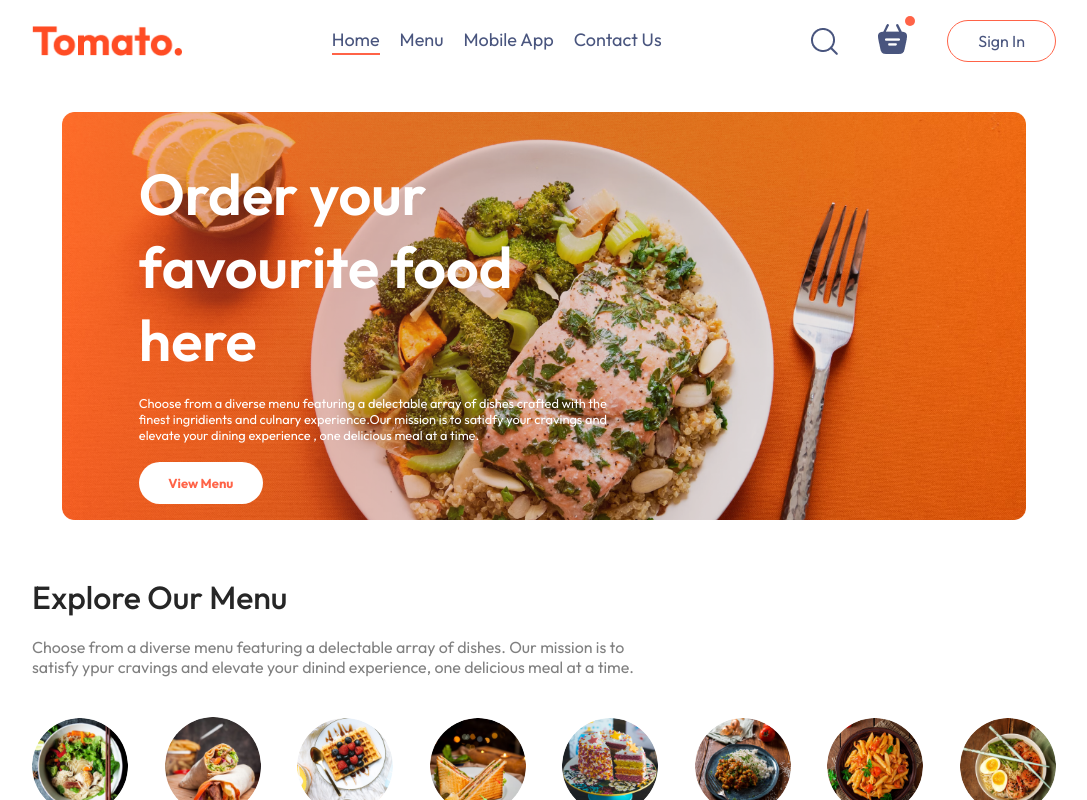
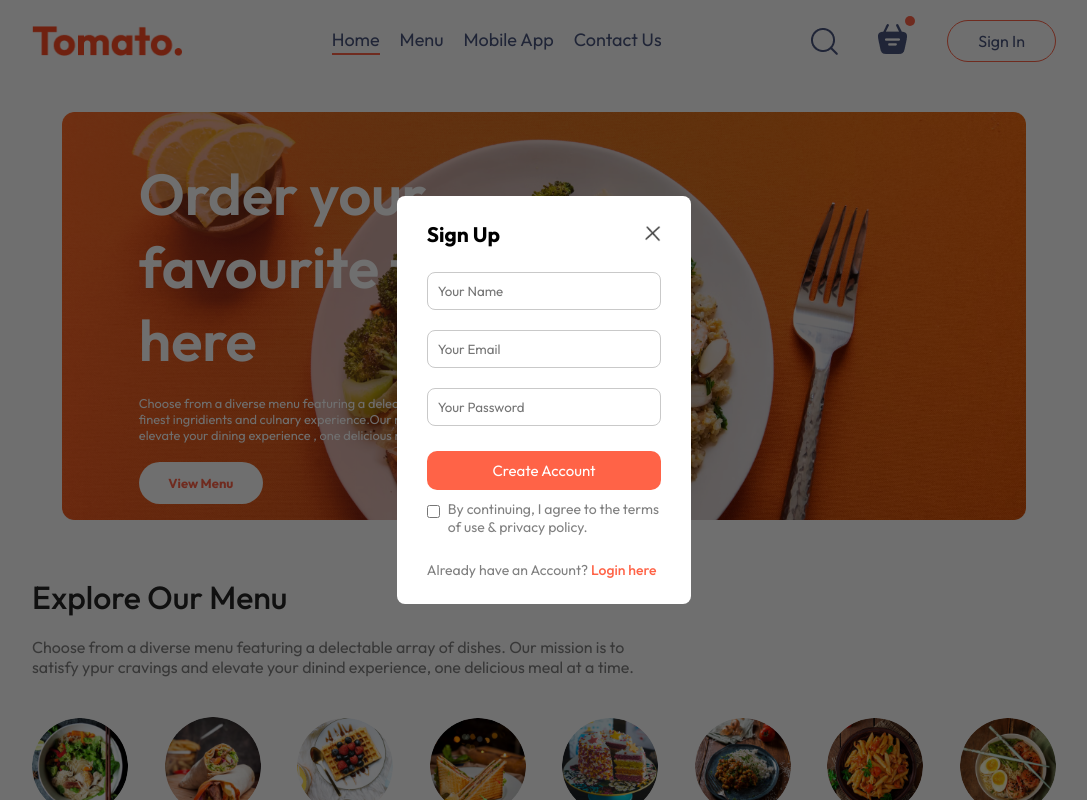
Before and after one commit to usmansajid00/food-app, a React (Vite) app: page / in a window 1280 px wide. Both pictures are taken after a click on the button "Sign In". Shown: the top 800 px of the page, without its empty margins (96-1183 px from the left). Built offline with nearby package versions, Linux system fonts and the light colour scheme.

Commit message:
create login/signup components

```diff
--- a/src/App.jsx
+++ b/src/App.jsx
@@ -1,16 +1,20 @@
 import Navbar from "./components/Navbar/Navbar";
 import Home from "./pages/Home/Home";
 import Cart from "./pages/Cart/Cart";
+import Login from "./components/Login/Login";
 import PlaceOrder from "./pages/PlaceOrder/PlaceOrder";
 import Footer from "./components/Footer/Footer";
 
-import { Route, Routes } from "react-router-dom";
+import { Routes, Route } from "react-router-dom";
+import { useState } from "react";
 
 const App = () => {
+  const [showLogin, setShowLogin] = useState(false);
   return (
     <>
+      {showLogin ? <Login setShowLogin={setShowLogin} /> : <></>}
       <div className="app">
-        <Navbar />
+        <Navbar setShowLogin={setShowLogin} />
         <Routes>
           <Route path="/" element={<Home />} />
           <Route path="/cart" element={<Cart />} />
--- /dev/null
+++ b/src/components/Login/Login.jsx
@@ -0,0 +1,52 @@
+import { useState } from "react";
+import "./login.scss";
+import { assets } from "../../assets/assets";
+
+const Login = ({ setShowLogin }) => {
+  const [currentState, setCurrentState] = useState("Sign Up");
+  return (
+    <div className="login">
+      <form className="login-container">
+        <div className="login-title">
+          <h2>{currentState}</h2>{" "}
+          <img
+            onClick={() => setShowLogin(false)}
+            src={assets.cross_icon}
+            alt=""
+          />
+        </div>
+
+        <div className="login-input">
+          {currentState === "Login" ? (
+            <></>
+          ) : (
+            <input type="text" placeholder="Your Name" required />
+          )}
+
+          <input type="email" placeholder="Your Email" required />
+          <input type="password" placeholder="Your Password" required />
+        </div>
+        <button>
+          {currentState === "Sign Up" ? "Create Account" : "Login"}
+        </button>
+        <div className="login-condition">
+          <input type="checkbox" required />
+          <p>By continuing, I agree to the terms of use & privacy policy.</p>
+        </div>
+        {currentState === "Login" ? (
+          <p>
+            Create a New Account?{" "}
+            <span onClick={() => setCurrentState("Sign Up")}>click here</span>
+          </p>
+        ) : (
+          <p>
+            Already have an Account?{" "}
+            <span onClick={() => setCurrentState("Login")}>Login here</span>
+          </p>
+        )}
+      </form>
+    </div>
+  );
+};
+
+export default Login;
--- /dev/null
+++ b/src/components/Login/login.scss
@@ -0,0 +1,70 @@
+.login {
+  position: absolute;
+  z-index: 1;
+  width: 100%;
+  height: 100%;
+  background-color: #00000090;
+  display: grid;
+
+  .login-container {
+    place-self: center;
+    width: max(23vw, 33px);
+    color: #808080;
+    background-color: white;
+    display: flex;
+    flex-direction: column;
+    gap: 25px;
+    padding: 25px 30px;
+    border-radius: 8px;
+    font-size: 14px;
+    animation: fadeIn 0.5s;
+
+    .login-title {
+      display: flex;
+      justify-content: space-between;
+      align-items: center;
+      color: black;
+
+      img {
+        width: 16px;
+        cursor: pointer;
+      }
+    }
+    .login-input {
+      display: flex;
+      flex-direction: column;
+      gap: 20px;
+      input {
+        outline: none;
+        border: 1px solid #c9c9c9;
+        padding: 10px;
+        border-radius: 8px;
+      }
+    }
+    button {
+      border: none;
+      padding: 10px;
+      border-radius: 10px;
+      color: white;
+      background-color: tomato;
+      font-size: 15px;
+      cursor: pointer;
+    }
+    .login-condition {
+      display: flex;
+      align-items: start;
+      gap: 8px;
+      margin-top: -15px;
+      input {
+        margin-top: 5px;
+      }
+    }
+  }
+  p {
+    span {
+      color: tomato;
+      font-weight: 500;
+      cursor: pointer;
+    }
+  }
+}
--- a/src/components/Navbar/Navbar.jsx
+++ b/src/components/Navbar/Navbar.jsx
@@ -3,7 +3,7 @@
 import "./navbar.scss";
 import { Link } from "react-router-dom";
 
-const Navbar = () => {
+const Navbar = ({ setShowLogin }) => {
   const [menu, setMenu] = useState("Home");
 
   return (
@@ -45,7 +45,9 @@
           <img src={assets.basket_icon} alt="basket" />
           <div className="dot"></div>
         </div>
-        <button className="nav-btn">Sign In</button>
+        <button className="nav-btn" onClick={() => setShowLogin(true)}>
+          Sign In
+        </button>
       </div>
     </div>
   );
--- a/src/context/StoreContext.jsx
+++ b/src/context/StoreContext.jsx
@@ -13,9 +13,11 @@
       setCartItem((prev) => ({ ...prev, [itemId]: prev[itemId] + 1 }));
     }
   };
+
   const removeFromCart = (itemId) => {
     setCartItem((prev) => ({ ...prev, [itemId]: prev[itemId] - 1 }));
   };
+
   useEffect(() => {
     console.log(cartItem);
   }, [cartItem]);
```
